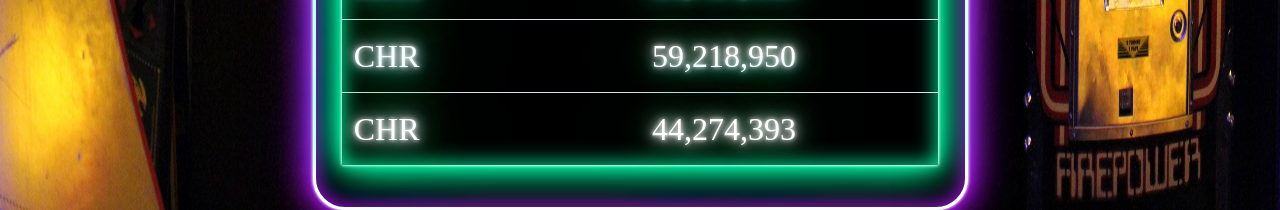
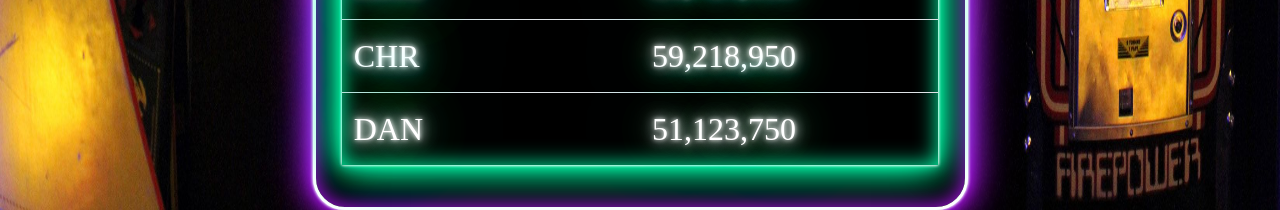
Before and after one commit to vmvpin/vmvpin.github.io, a Jekyll site: the page built from _games/VippsMobilePay_Pinball.md, in a window 1280 px wide. Shown: the part 795-1005 px from the top of the page. Built offline with Jekyll 4.4.1, drawn with Linux system fonts in a browser that asks for light colours.

Commit message:
Updated high scores md files

```diff
--- a/_games/VippsMobilePay_Pinball.md
+++ b/_games/VippsMobilePay_Pinball.md
@@ -13,5 +13,5 @@
 | RUN | 117,460,720 |
 | HSM | 84,724,163 |
 | CHR | 59,218,950 |
-| CHR | 44,274,393 |
+| DAN | 51,123,750 |
 {:.scoreText .table .td}
```
